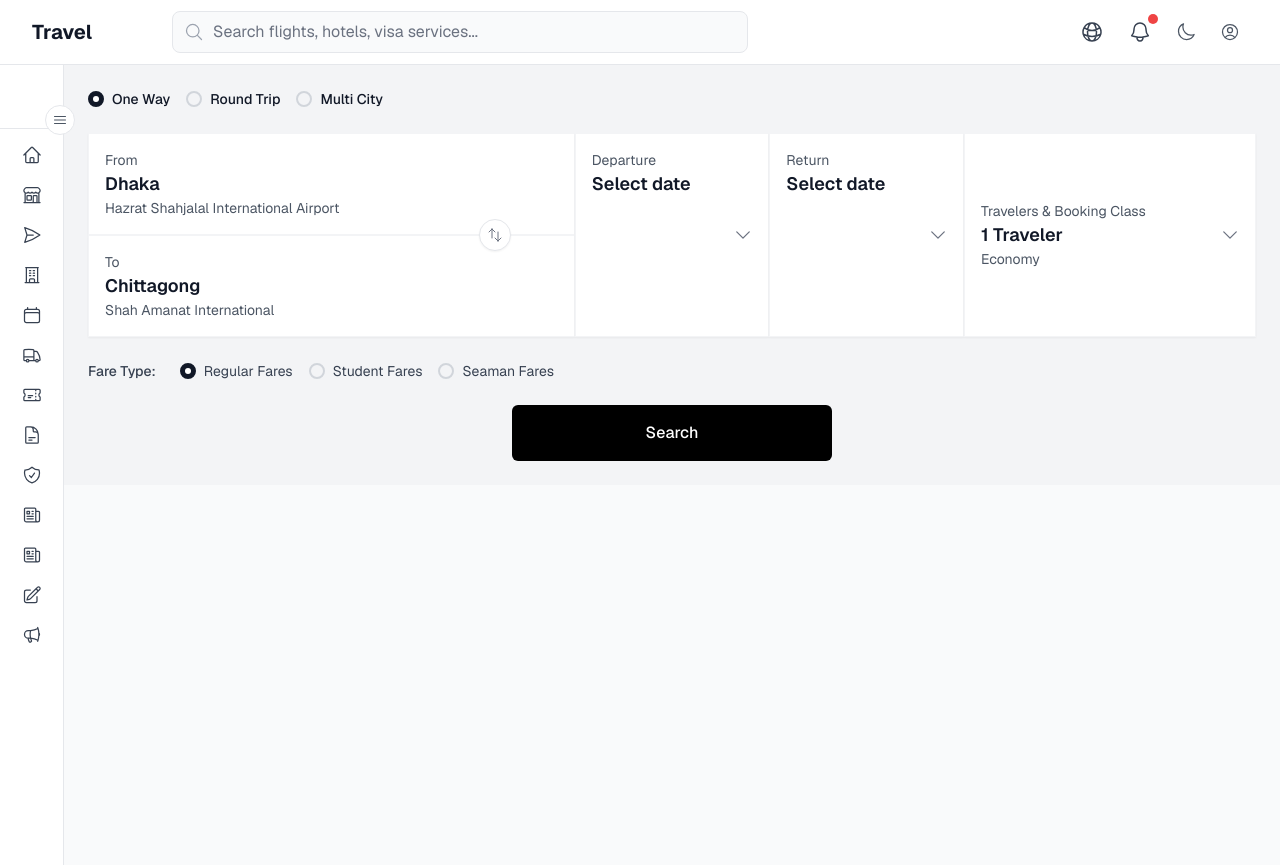
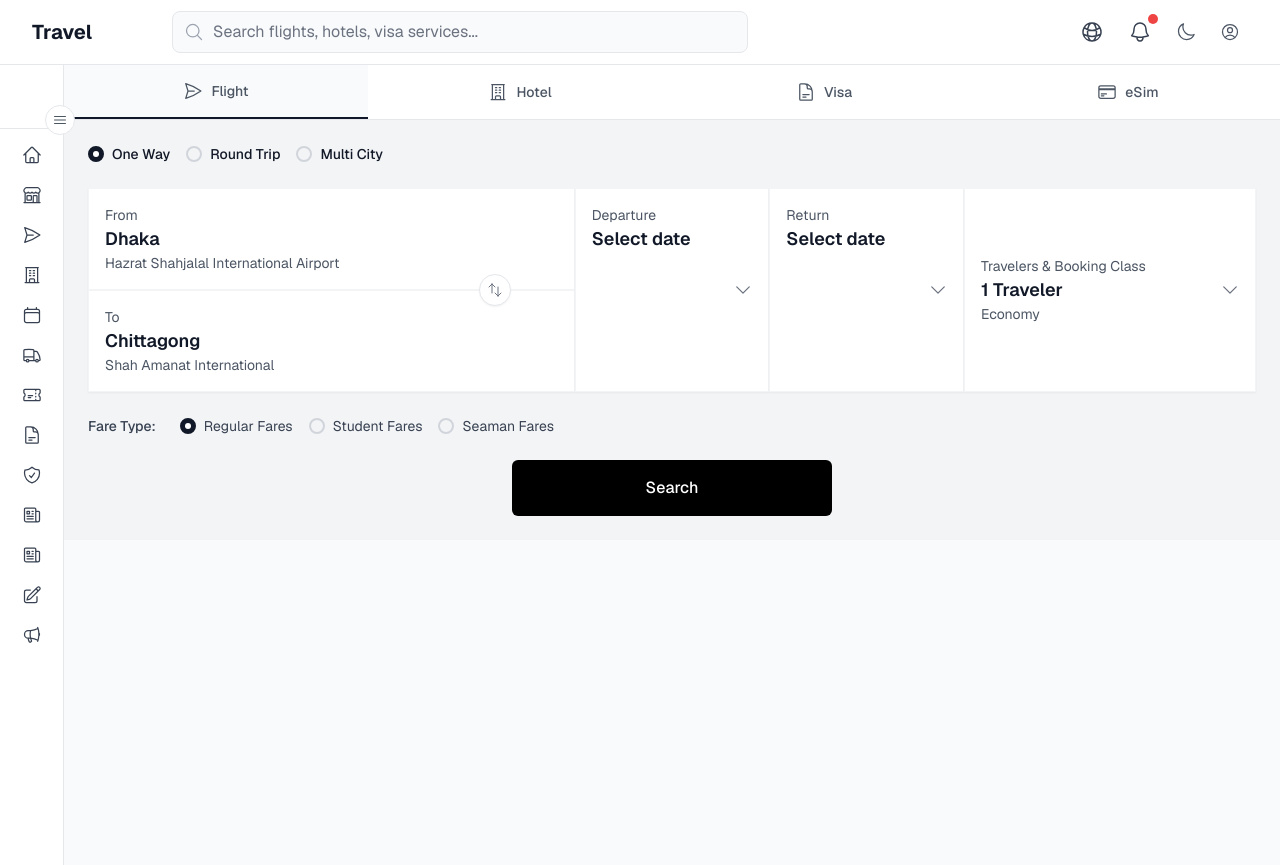
Before and after one commit to ashifbabu/thecityflyers, a Next.js app: page / in a window 1280 px wide. Built offline with nearby package versions, Linux system fonts and the light colour scheme.

Commit message:
RECOVER FLIGHTSEARCHFORM

```diff
--- a/src/app/page.tsx
+++ b/src/app/page.tsx
@@ -1,9 +1,10 @@
+import React from 'react';
+import FlightSearchForm from '@/components/search/FlightSearchForm';
 import SearchContent from '@/components/search/content/SearchContent';
-import React from 'react';
-
 export default function Home() {
   return (
     <div className="flex-1">
+      <FlightSearchForm />
       <SearchContent/>
     </div>
   );
--- /dev/null
+++ b/src/components/search/FlightSearchForm.tsx
@@ -0,0 +1,27 @@
+'use client'
+
+import React from 'react';
+import { cn } from '@/lib/utils';
+import SearchTabs from './tabs/SearchTabs';
+
+const FlightSearchForm = () => {
+  const handleSearch = (e: React.FormEvent) => {
+    e.preventDefault();
+    console.log('Searching for flights...');
+  };
+
+  return (
+    <form onSubmit={handleSearch} className="w-full">
+      <div className={cn(
+        "bg-white dark:bg-gray-800",
+        "border-b border-gray-200 dark:border-gray-700"
+      )}>
+        <div className="w-full">
+          <SearchTabs />
+        </div>
+      </div>
+    </form>
+  );
+};
+
+export default FlightSearchForm;
```
Also changed, not shown: src/components/search/FlightSearch.tsx (added, +47 -0 lines).
